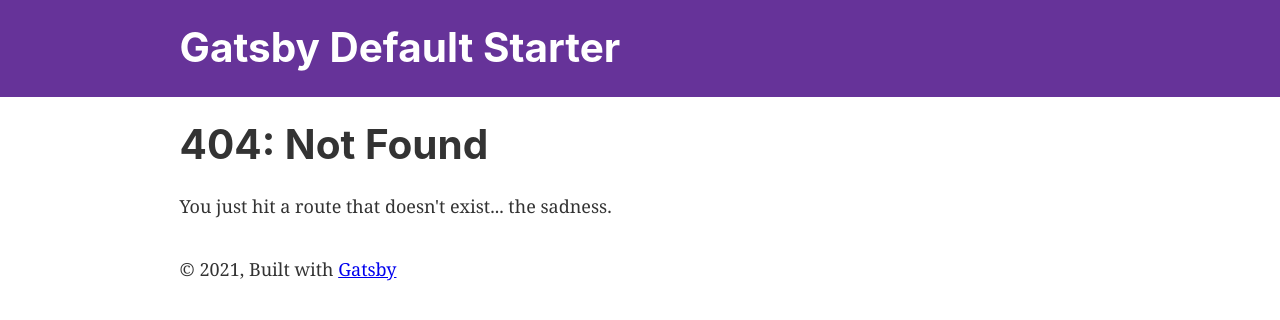
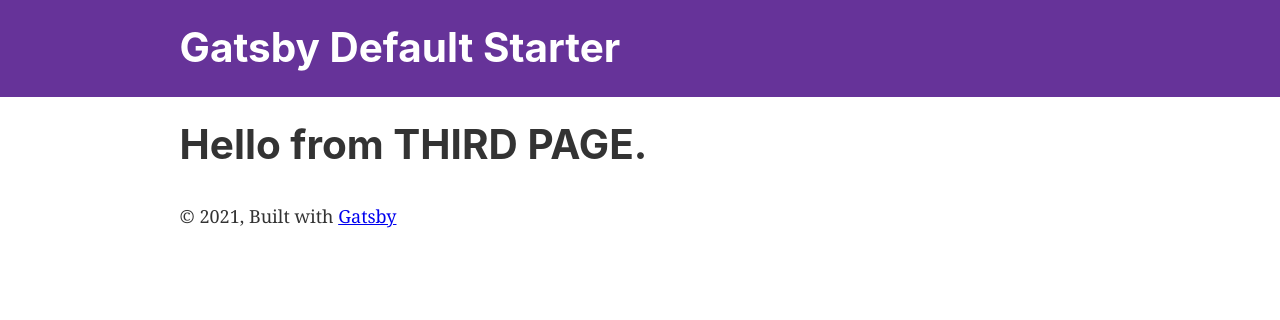
Before and after one commit to appsius/gastby-poster, a Gatsby site: page /page-3 in a window 1280 px wide. Before the commit this address had no page. Built offline with nearby package versions, Linux system fonts and the light colour scheme; Gatsby itself is replaced by a stand-in of ours.

Commit message:
gastby pages

```diff
--- /dev/null
+++ b/src/pages/page-3.js
@@ -0,0 +1,11 @@
+import React from "react";
+
+import Layout from "../components/layout";
+
+const ThirdPage = () => (
+	<Layout>
+		<h1>Hello from THIRD PAGE.</h1>
+	</Layout>
+);
+
+export default ThirdPage;
```
Also changed, not shown: src/pages/page-2.js (+6 -6 lines).
